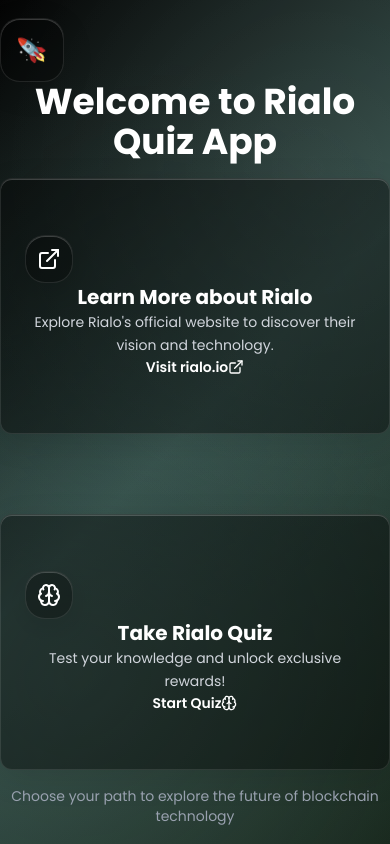
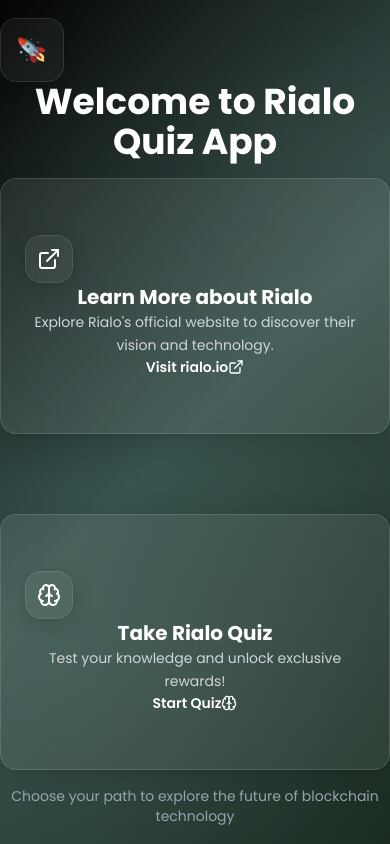
Before and after one commit to xilverfang/rialoquizapp, a Next.js app: page / in a window 390 px wide. Built offline with nearby package versions, Linux system fonts and the light colour scheme.

Commit message:
fixed glassmorphism

```diff
--- a/src/app/globals.css
+++ b/src/app/globals.css
@@ -38,19 +38,6 @@
   position: relative;
 }
 
-/* Ensure mobile browsers respect the background */
-@media (max-width: 768px) {
-  body {
-    background: linear-gradient(
-      135deg,
-      #040404 0%,
-      #334e49 50%,
-      #1a2a1f 100%
-    ) !important;
-    background-attachment: fixed;
-  }
-}
-
 body::before {
   content: '';
   position: fixed;
@@ -66,72 +53,49 @@
   z-index: -1;
 }
 
-/* Glassmorphism utility classes */
+/* Modern card design system */
 .glass {
-  background: rgba(255, 255, 255, 0.1);
-  backdrop-filter: blur(20px);
-  -webkit-backdrop-filter: blur(20px);
-  border: 1px solid rgba(255, 255, 255, 0.2);
-  border-radius: 20px;
+  background: rgba(255, 255, 255, 0.05);
+  border: 1px solid rgba(255, 255, 255, 0.1);
+  border-radius: 16px;
   box-shadow:
-    0 8px 32px rgba(0, 0, 0, 0.1),
-    inset 0 1px 0 rgba(255, 255, 255, 0.2);
-}
-
-/* Mobile fallback for glassmorphism */
-@media (max-width: 768px) {
-  .glass {
-    background: rgba(0, 0, 0, 0.3);
-    backdrop-filter: none;
-    -webkit-backdrop-filter: none;
-    border: 1px solid rgba(255, 255, 255, 0.1);
-  }
+    0 4px 20px rgba(0, 0, 0, 0.15),
+    0 1px 3px rgba(0, 0, 0, 0.1);
+  backdrop-filter: blur(10px);
+  -webkit-backdrop-filter: blur(10px);
 }
 
 .glass-card {
-  background: rgba(255, 255, 255, 0.1);
-  backdrop-filter: blur(20px);
-  -webkit-backdrop-filter: blur(20px);
-  border: 1px solid rgba(255, 255, 255, 0.2);
-  border-radius: 12px;
+  background: rgba(255, 255, 255, 0.08);
+  border: 1px solid rgba(255, 255, 255, 0.12);
+  border-radius: 16px;
   box-shadow:
-    0 8px 32px rgba(0, 0, 0, 0.1),
-    inset 0 1px 0 rgba(255, 255, 255, 0.2);
+    0 8px 32px rgba(0, 0, 0, 0.12),
+    0 2px 8px rgba(0, 0, 0, 0.08);
   padding: 1.5rem;
   margin: 1rem 0;
   transition: all 0.3s ease;
   max-height: 300px;
 }
 
-/* Mobile fallback for glass-card */
-@media (max-width: 768px) {
-  .glass-card {
-    background: rgba(0, 0, 0, 0.4);
-    backdrop-filter: none;
-    -webkit-backdrop-filter: none;
-    border: 1px solid rgba(255, 255, 255, 0.1);
-  }
-}
-
 .glass-card:hover {
-  transform: translateY(-5px);
+  transform: translateY(-2px);
   box-shadow:
     0 12px 40px rgba(0, 0, 0, 0.15),
-    inset 0 1px 0 rgba(255, 255, 255, 0.3);
+    0 4px 12px rgba(0, 0, 0, 0.1);
 }
 
 .glass-button {
-  background: rgba(255, 255, 255, 0.1);
-  backdrop-filter: blur(20px);
-  -webkit-backdrop-filter: blur(20px);
-  border: 1px solid rgba(255, 255, 255, 0.2);
+  background: linear-gradient(135deg, var(--primary-green), var(--primary-green-dark));
+  border: 1px solid rgba(255, 255, 255, 0.1);
   border-radius: 12px;
+  box-shadow:
+    0 4px 16px rgba(114, 145, 138, 0.3),
+    0 2px 4px rgba(0, 0, 0, 0.1);
   font-weight: 600;
   transition: all 0.3s ease;
   cursor: pointer;
-  border: none;
   color: white;
-  background: linear-gradient(135deg, var(--primary-green), var(--primary-green-dark));
   position: relative;
   overflow: hidden;
   padding: 0.75rem 2rem;
@@ -139,7 +103,9 @@
 
 .glass-button:hover {
   transform: translateY(-2px);
-  box-shadow: 0 8px 25px rgba(114, 145, 138, 0.3);
+  box-shadow:
+    0 8px 25px rgba(114, 145, 138, 0.4),
+    0 4px 8px rgba(0, 0, 0, 0.15);
 }
 
 .glass-button:active {
@@ -171,15 +137,6 @@
   left: 100%;
 }
 
-/* Mobile fallback for glass-button */
-@media (max-width: 768px) {
-  .glass-button {
-    background: linear-gradient(135deg, var(--primary-green), var(--primary-green-dark)) !important;
-    backdrop-filter: none;
-    -webkit-backdrop-filter: none;
-    border: 1px solid rgba(255, 255, 255, 0.1);
-  }
-}
 
 /* Animation keyframes */
 @keyframes bounce {
```
